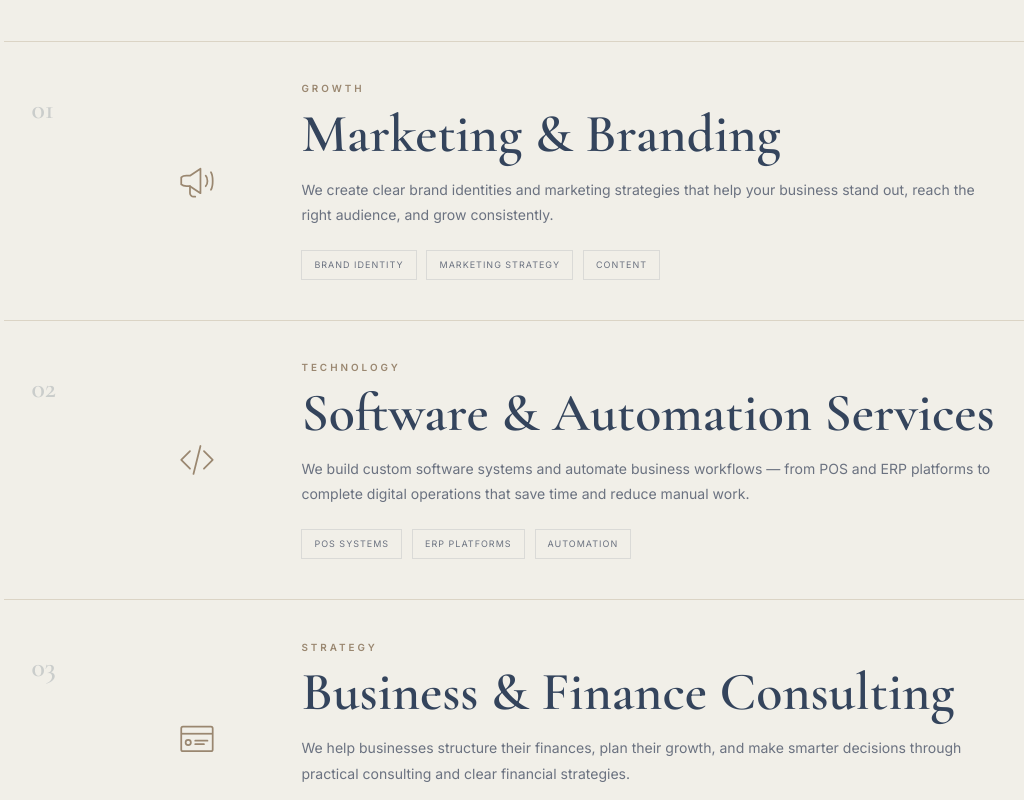
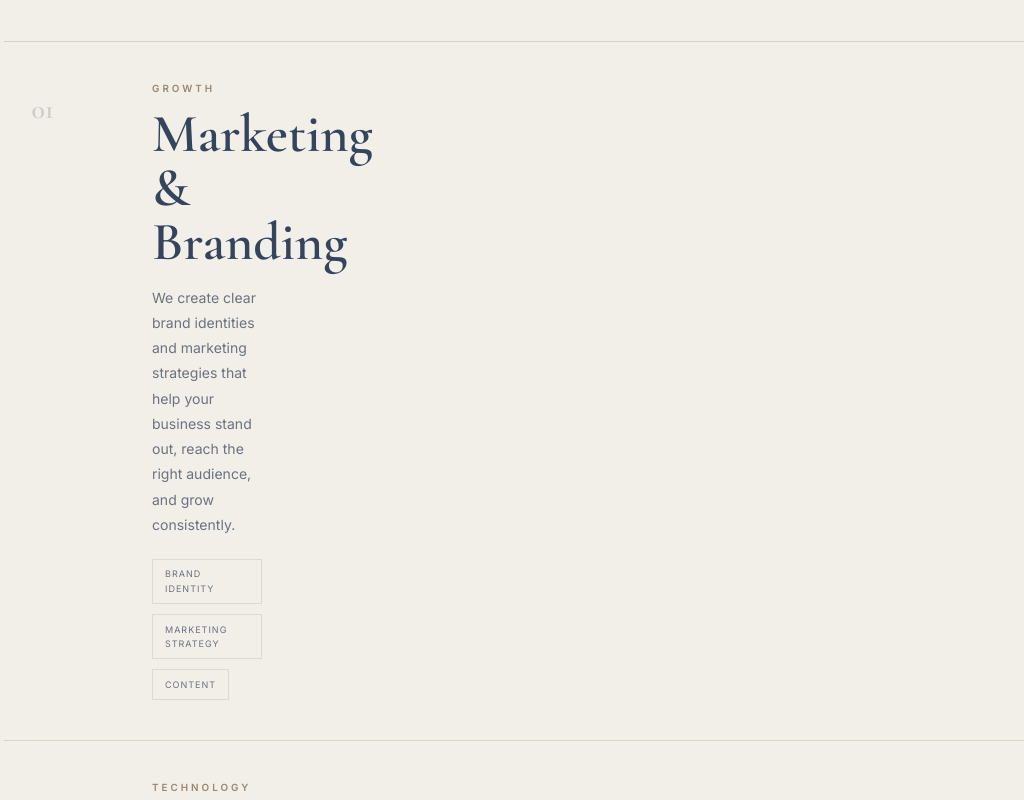
Before and after one commit to BassemMohamed/Tadbira-Frontend, a React (Vite) app: page / in a window 1280 px wide. Shown: the part 1180-1980 px from the top of the page, without its empty margins (28-1052 px from the left). Built offline with nearby package versions, Linux system fonts and the light colour scheme.

Commit message:
remove service icons

```diff
--- a/src/components/Services.tsx
+++ b/src/components/Services.tsx
@@ -1,91 +1,4 @@
-import type { ReactElement } from "react";
 import { services } from "../data/services";
-
-
-// ✅ أيقونات SVG
-const icons: Record<string, ReactElement> = {
-  megaphone: (
-    <svg viewBox="0 0 48 48" fill="none" xmlns="http://www.w3.org/2000/svg">
-      <path
-        d="M6 20V28C6 28 8 30 12 30H16L28 38V10L16 18H12C8 18 6 20 6 20Z"
-        stroke="currentColor"
-        strokeWidth="2"
-        strokeLinecap="round"
-        strokeLinejoin="round"
-      />
-      <path
-        d="M16 30V38C16 40 18 42 20 42H22"
-        stroke="currentColor"
-        strokeWidth="2"
-        strokeLinecap="round"
-        strokeLinejoin="round"
-      />
-      <path
-        d="M34 18C35 19 36 21 36 24C36 27 35 29 34 30"
-        stroke="currentColor"
-        strokeWidth="2"
-        strokeLinecap="round"
-      />
-      <path
-        d="M40 14C42 17 42 22 42 24C42 26 42 31 40 34"
-        stroke="currentColor"
-        strokeWidth="2"
-        strokeLinecap="round"
-      />
-    </svg>
-  ),
-  code: (
-    <svg viewBox="0 0 48 48" fill="none" xmlns="http://www.w3.org/2000/svg">
-      <path
-        d="M16 14L6 24L16 34"
-        stroke="currentColor"
-        strokeWidth="2"
-        strokeLinecap="round"
-        strokeLinejoin="round"
-      />
-      <path
-        d="M32 14L42 24L32 34"
-        stroke="currentColor"
-        strokeWidth="2"
-        strokeLinecap="round"
-        strokeLinejoin="round"
-      />
-      <path
-        d="M28 8L20 40"
-        stroke="currentColor"
-        strokeWidth="2"
-        strokeLinecap="round"
-      />
-    </svg>
-  ),
-  finance: (
-    <svg viewBox="0 0 48 48" fill="none" xmlns="http://www.w3.org/2000/svg">
-      <rect
-        x="6"
-        y="10"
-        width="36"
-        height="28"
-        rx="2"
-        stroke="currentColor"
-        strokeWidth="2"
-      />
-      <path d="M6 18H42" stroke="currentColor" strokeWidth="2" />
-      <circle cx="14" cy="28" r="3" stroke="currentColor" strokeWidth="2" />
-      <path
-        d="M22 30H32"
-        stroke="currentColor"
-        strokeWidth="2"
-        strokeLinecap="round"
-      />
-      <path
-        d="M22 26H36"
-        stroke="currentColor"
-        strokeWidth="2"
-        strokeLinecap="round"
-      />
-    </svg>
-  ),
-};
 
 const Services = () => {
   return (
@@ -119,10 +32,6 @@ const Services = () => {
             <article className="service-item" key={service.id}>
               <div className="service-number">0{index + 1}</div>
 
-              <div className="service-icon-large">
-                {icons[service.icon]}
-              </div>
-
               <div className="service-main">
                 <div className="service-label">{service.label}</div>
                 <h3>{service.title}</h3>
--- a/src/data/services.ts
+++ b/src/data/services.ts
@@ -2,7 +2,6 @@ export interface Service {
   id: number;
   title: string;
   description: string;
-  icon: string;
   label: string;
   tags: string[];
 }
@@ -14,7 +13,6 @@ export const services: Service[] = [
     label: "GROWTH",
     description:
       "We create clear brand identities and marketing strategies that help your business stand out, reach the right audience, and grow consistently.",
-    icon: "megaphone",
     tags: ["Brand Identity", "Marketing Strategy", "Content"],
   },
   {
@@ -23,7 +21,6 @@ export const services: Service[] = [
     label: "TECHNOLOGY",
     description:
       "We build custom software systems and automate business workflows — from POS and ERP platforms to complete digital operations that save time and reduce manual work.",
-    icon: "code",
     tags: ["POS Systems", "ERP Platforms", "Automation"],
   },
   {
@@ -32,7 +29,6 @@ export const services: Service[] = [
     label: "STRATEGY",
     description:
       "We help businesses structure their finances, plan their growth, and make smarter decisions through practical consulting and clear financial strategies.",
-    icon: "finance",
     tags: ["Finance Strategy", "Business Planning", "Advisory"],
   },
 ];
```
